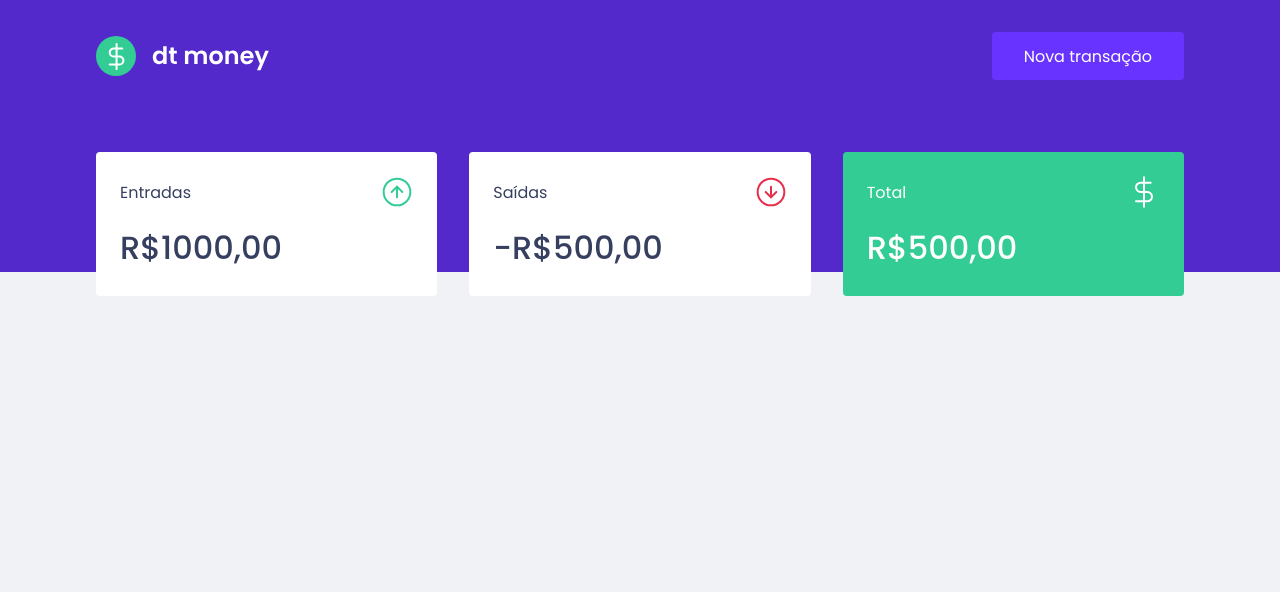
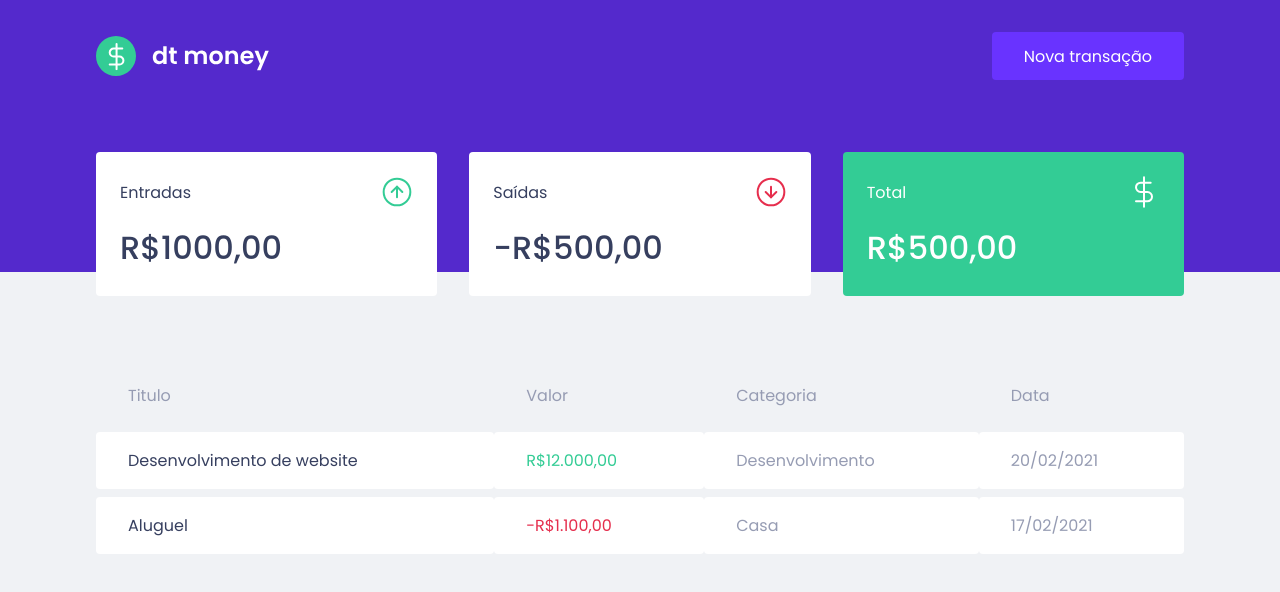
Before and after one commit to rafaelgcaldas/dtmoney_ignite, a React (Create React App) app: page / in a window 1280 px wide. Shown: the top 592 px of the page. Built offline with nearby package versions, Linux system fonts and the light colour scheme.

Commit message:
Transactions component

```diff
--- a/src/components/Dashboard/index.tsx
+++ b/src/components/Dashboard/index.tsx
@@ -1,4 +1,5 @@
 import { Sumary } from "../Summary";
+import { TransactionsTable } from "../TransactionsTable";
 
 import { Container } from "./styles";
 
@@ -6,6 +7,7 @@
   return (
     <Container>
       <Sumary />
+      <TransactionsTable />
     </Container>
   );
 }
--- /dev/null
+++ b/src/components/TransactionsTable/index.tsx
@@ -0,0 +1,33 @@
+import { Container } from "./styles";
+
+export function TransactionsTable() {
+  return (
+    <Container>
+      <table>
+        <thead>
+          <tr>
+            <th>Titulo</th>
+            <th>Valor</th>
+            <th>Categoria</th>
+            <th>Data</th>
+          </tr>
+        </thead>
+
+        <tbody>
+          <tr>
+            <td>Desenvolvimento de website</td>
+            <td className="deposit">R$12.000,00</td>
+            <td>Desenvolvimento</td>
+            <td>20/02/2021</td>
+          </tr>
+          <tr>
+            <td>Aluguel</td>
+            <td className="withdraw">-R$1.100,00</td>
+            <td>Casa</td>
+            <td>17/02/2021</td>
+          </tr>
+        </tbody>
+      </table>
+    </Container>
+  )
+}
--- /dev/null
+++ b/src/components/TransactionsTable/styles.ts
@@ -0,0 +1,38 @@
+import styled from "styled-components";
+
+export const Container = styled.div`
+  margin-top: 4rem;
+
+  table {
+    width: 100%;
+    border-spacing: 0 0.5rem;
+
+    th {
+      color: var(--text-body);
+      font-weight: 400;
+      padding: 1rem 2rem;
+      text-align: left;
+      line-height: 1.5rem;
+    }
+
+    td {
+      padding: 1rem 2rem;
+      border: 0;
+      background: var(--shape);
+      color: var(--text-body);
+      border-radius: 0.25rem;
+
+      &:first-child {
+        color: var(--text-title);
+      }
+
+      &.deposit {
+        color: var(--green);
+      }
+
+      &.withdraw {
+        color: var(--red);
+      }
+    }
+  }
+`;
```
